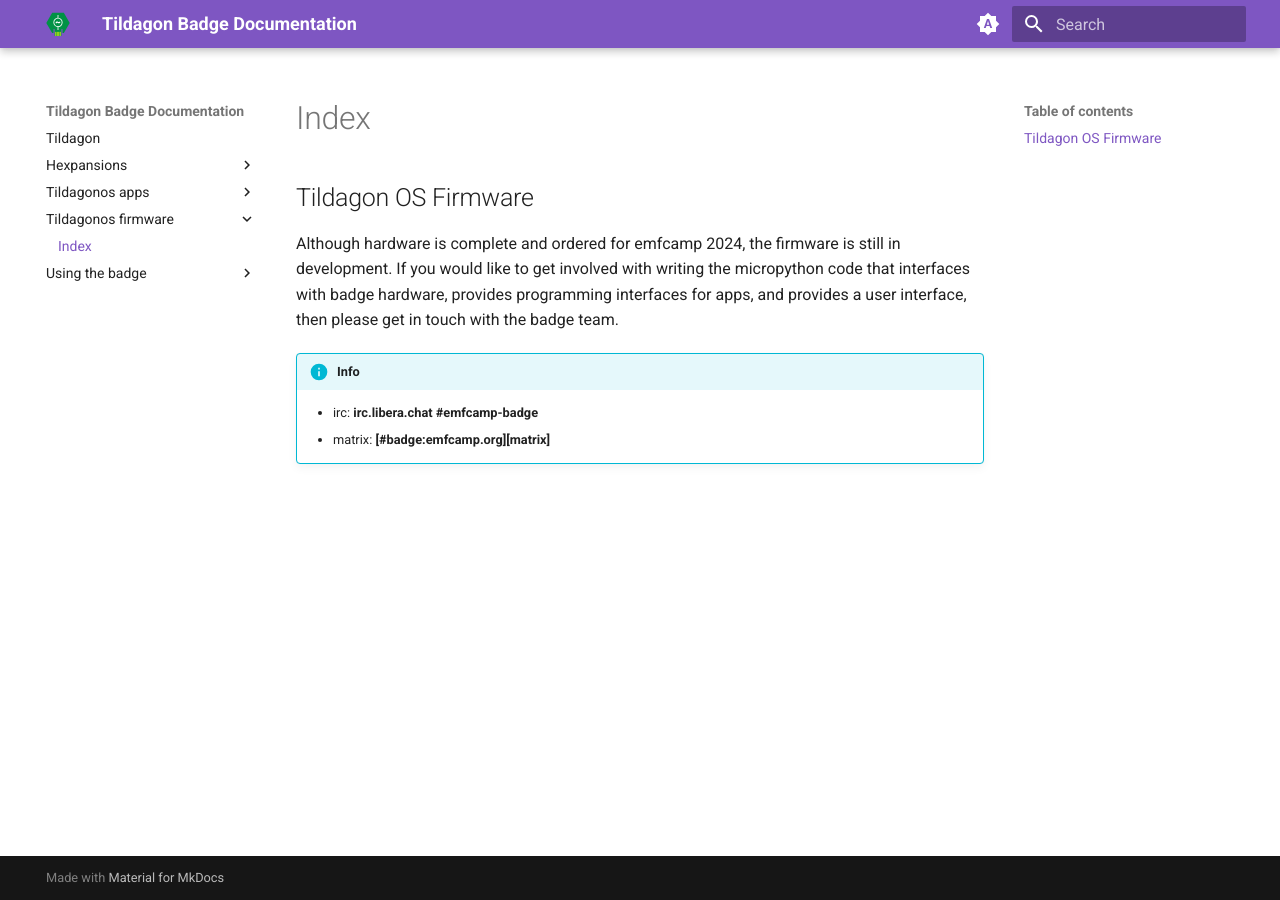
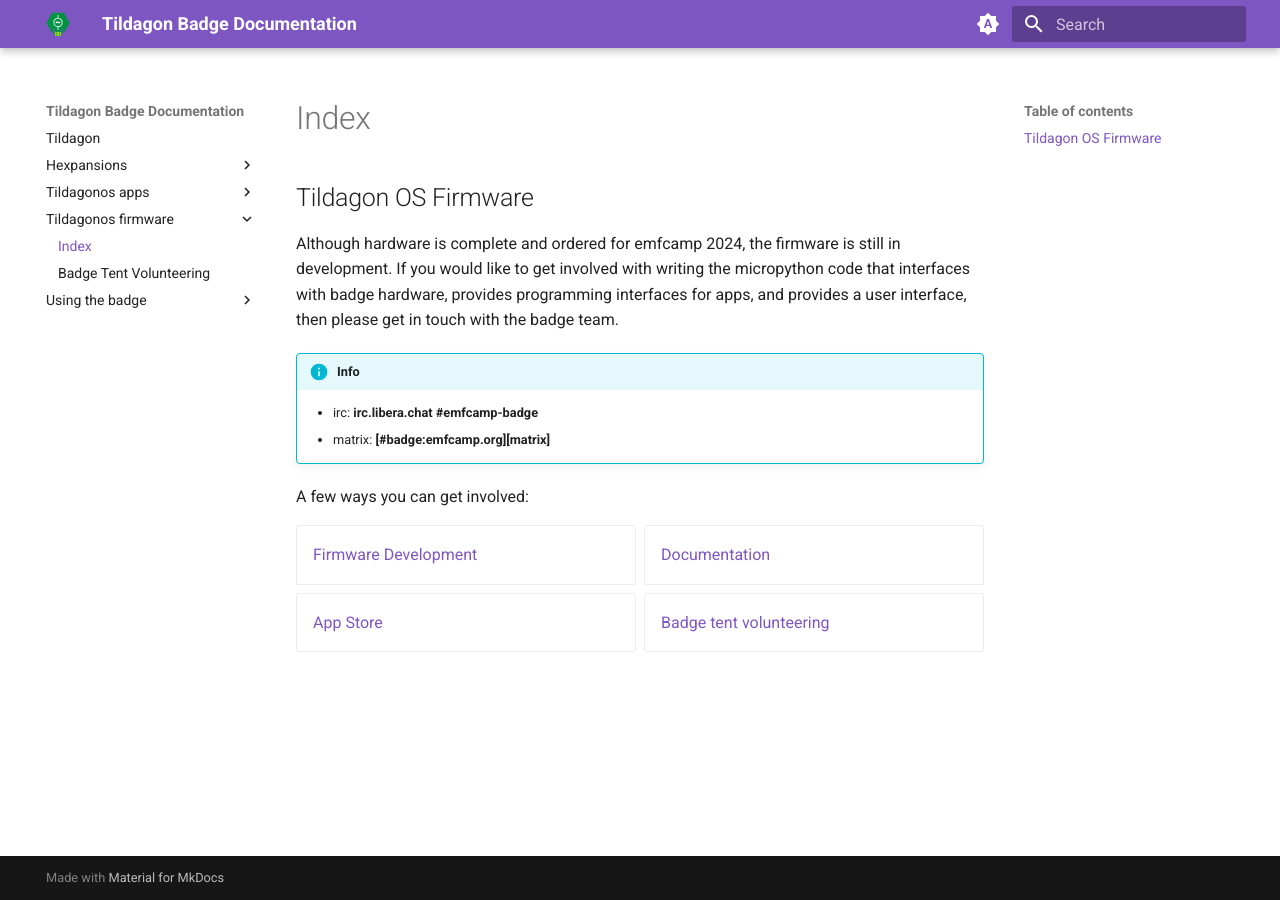
Before and after one commit to emfcamp/badge-2024-documentation, an MkDocs documentation site: the page built from docs/tildagonos-firmware/index.md, in a window 1280 px wide. Built offline with MkDocs 1.6.1 and Material for MkDocs 9.7.7, drawn with Linux system fonts in a browser that asks for light colours.

Commit message:
Add volunteering info

```diff
--- a/docs/tildagonos-firmware/index.md
+++ b/docs/tildagonos-firmware/index.md
@@ -10,3 +10,19 @@
 
     - irc: __irc.libera.chat #emfcamp-badge__
     - matrix: __[#badge:emfcamp.org][matrix]__
+
+A few ways you can get involved:
+
+<div class="grid cards" markdown>
+
+- [Firmware Development][badge-2024-software]
+- [Documentation][badge-2024-documentation]
+- [App Store][badge-2024-app-store]
+- [Badge tent volunteering][badge-tent-volunteering]
+
+</div>
+
+[badge-2024-software]: https://www.github.com/emfcamp/badge-2024-software
+[badge-2024-documentation]: https://www.github.com/emfcamp/badge-2024-documentation
+[badge-2024-app-store]: https://www.github.com/emfcamp/badge-2024-app-store
+[badge-tent-volunteering]: ./badge-tent-volunteering
```
Also changed, not shown: docs/tildagonos-firmware/badge-tent-volunteering.md (added, +13 -0 lines).
